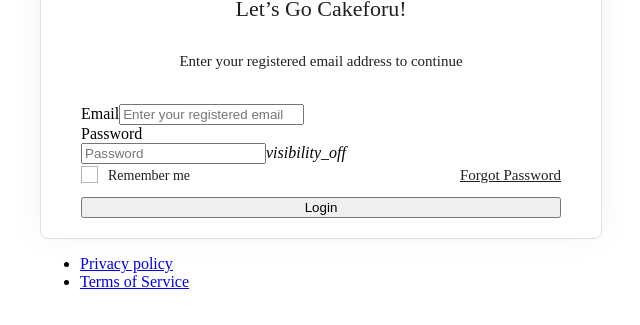
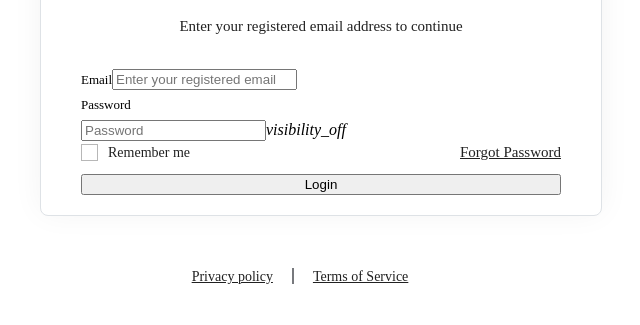
Before and after one commit to avijais/suiKiNokhPe, an Angular app: page / in a window 1280 px wide. Shown: the part 377-702 px from the top of the page, without its empty margins (360-1000 px from the left). Built offline with nearby package versions, Linux system fonts and the light colour scheme.

Commit message:
created variable scss file, defined black variable used in commonLabel css, added commonLabel class css

```diff
--- /dev/null
+++ b/src/assets/_variable.scss
@@ -0,0 +1 @@
+$blackColor: #000;
--- a/src/styles.scss
+++ b/src/styles.scss
@@ -1,4 +1,5 @@
 /* You can add global styles to this file, and also import other style files */
+@import "./assets/variable";
 @import "./assets/mixing";
 
 .outerLayout {
@@ -132,3 +133,50 @@
 		text-align: center;
 	}
 }
+
+.loginFooter {
+	padding: 35px 0 40px;
+	text-align: center;
+	ul {
+		li {
+			display: inline-block;
+			padding: 0 20px;
+			position: relative;
+			a {
+				color: #212121;
+				display: inline-block;
+				font-size: 14px;
+				&:hover {
+					color: #209bd1;
+				}
+			}
+			&:after {
+				display: inline-block;
+				content: "";
+				width: 2px;
+				height: 16px;
+				background: #77797d;
+				right: -1px;
+				top: 50%;
+				position: absolute;
+				@include transform(translateY(-50%));
+			}
+			&:last-child {
+				&:after {
+					display: none;
+				}
+			}
+		}
+	}
+}
+
+
+/*common css*/
+.commonLabel {
+	font-size: 13px;
+	line-height: 20px;
+	color: $blackColor;
+	font-weight: 400;
+	padding: 0 0 5px;
+	display: inline-block;
+}
```
